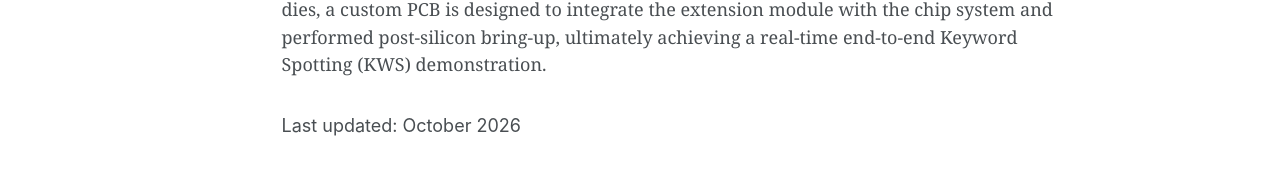
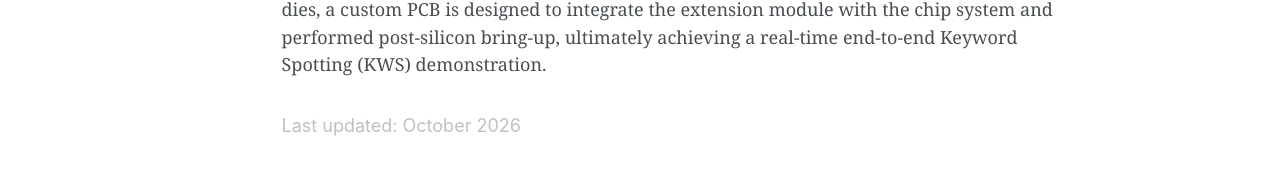
Before and after one commit to DylanDing54/DylanDing54.github.io, a Jekyll site: the page built from _pages/about.md, in a window 1280 px wide and 1400 px high, scrolled down 1534 px. Shown: the part 1147-1322 px from the top of the window. Built offline with Jekyll 4.4.1, drawn with Linux system fonts in a browser that asks for light colours; a style sheet for code colours, icons or effects is not loaded.

Commit message:
Make the last-updated line smaller and lighter
Co-Authored-By: Claude Opus 5 (1M context) <noreply@anthropic.com>

```diff
--- a/_sass/layout/_custom.scss
+++ b/_sass/layout/_custom.scss
@@ -438,6 +438,6 @@ img.author__avatar {
 .last-updated {
     margin-top: 3em;
     font-family: $sans-serif;
-    font-size: 0.75em;
-    color: var(--global-fig-caption-color);
+    font-size: 0.68em;
+    color: var(--global-text-color-light);
 }
```
